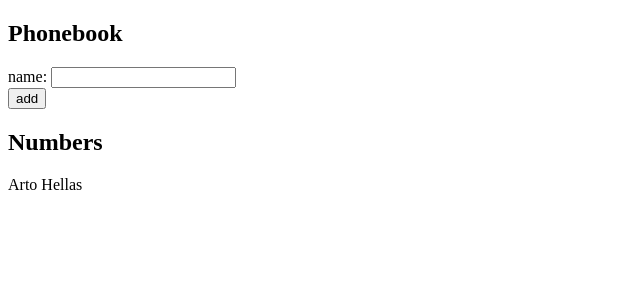
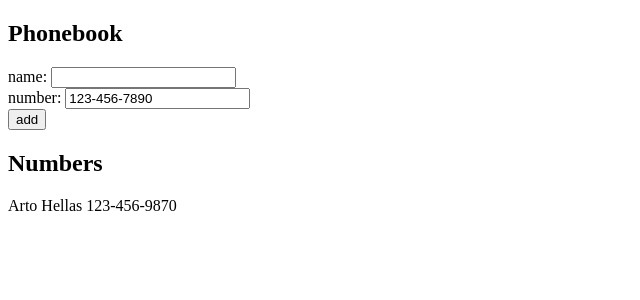
Before and after one commit to MohaimenH/fullstack-open, a React (Create React App) app in the folder part2/phonebook/: page / in a window 1280 px wide. Shown: the top 300 px of the page, without its empty margins (0-640 px from the left). Built offline with nearby package versions, Linux system fonts and the light colour scheme; the HTML template or start-up script is replaced by a standard one.

Commit message:
Finished part 2.8

```diff
--- a/part2/phonebook/src/App.js
+++ b/part2/phonebook/src/App.js
@@ -1,8 +1,9 @@
 import React, { useState } from "react";
 
 const App = () => {
-    const [persons, setPersons] = useState([{ name: "Arto Hellas" }]);
+    const [persons, setPersons] = useState([{ name: "Arto Hellas", number: "123-456-9870" }]);
     const [newName, setNewName] = useState("");
+    const [newNumber, setNewNumber] = useState('123-456-7890');
 
     const handleNameAddButton = (event) => {
       event.preventDefault();
@@ -12,11 +13,15 @@ const App = () => {
         return;
       }
 
-      setPersons(persons.concat({name: newName}));
+      setPersons(persons.concat({name: newName, number: newNumber}));
     }
 
     const nameFieldUpdater= (event) => {
       setNewName(event.target.value);
+    }
+
+    const numberFieldUpdater= (event) => {
+      setNewNumber(event.target.value);
     }
 
     return (
@@ -24,16 +29,19 @@ const App = () => {
             <h2>Phonebook</h2>
             <form onSubmit={handleNameAddButton}>
                 <div>
-                    name: <input value={newName} onChange={nameFieldUpdater}/>
+                  name: <input value={newName} onChange={nameFieldUpdater}/>
                 </div>
                 <div>
-                    <button type="submit">add</button>
+                  number: <input value={newNumber} onChange={numberFieldUpdater}/>
+                </div>
+                <div>
+                  <button type="submit">add</button>
                 </div>
             </form>
             <h2>Numbers</h2>
             <div>
                 {persons.map((person) => (
-                    <div key={person.name}>{person.name}</div>
+                    <div key={person.name}>{person.name} {person.number}</div>
                 ))}
             </div>
         </div>
```
